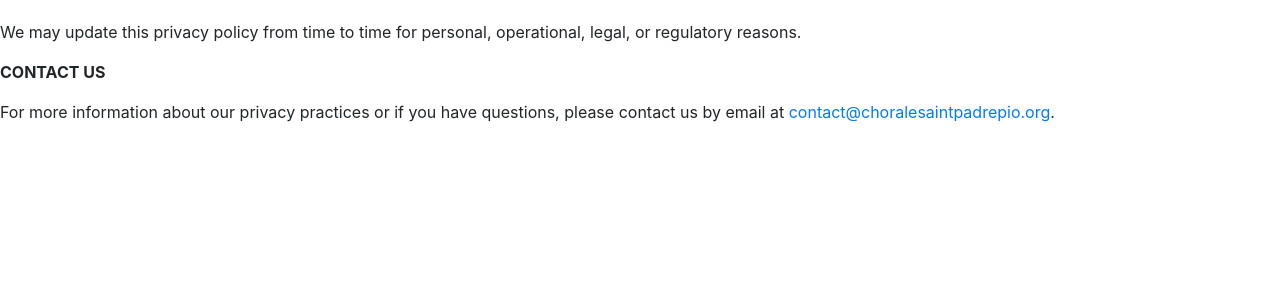
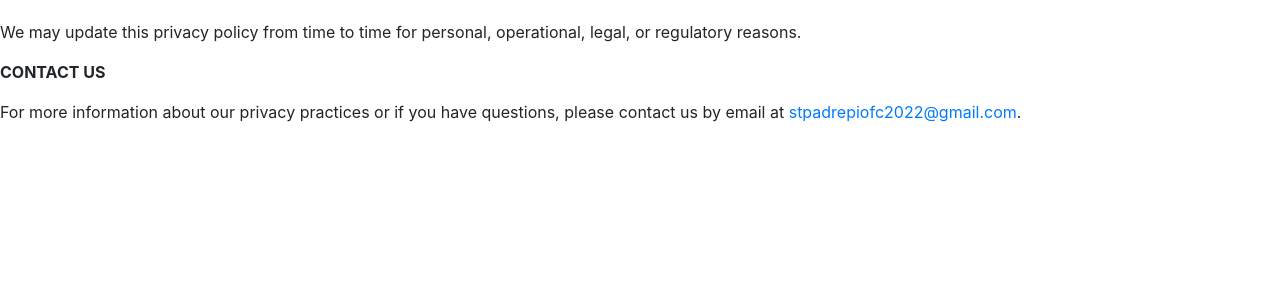
Before and after one commit to st-ppchoir/padrepiochoir, a Jekyll site: the page built from legal.md, in a window 1280 px wide. Shown: the part 186-481 px from the top of the page. Built offline with Jekyll 4.4.1, drawn with Linux system fonts in a browser that asks for light colours; nearby versions of some CDN libraries; some web fonts are replaced; library files that are not in the unit come from our copies.

Commit message:
Update email address in configuration file

```diff
--- a/_config.yml
+++ b/_config.yml
@@ -4,7 +4,7 @@ url    : "https://st-ppchoir.github.io" # e.g. https://yourusername.github.io
 baseurl: "/padrepiochoir" # e.g. /chorale-saint-padre-pio (if not root domain)
 
 title      : "Chorale Saint Padre Pio"
-email      : contact@choralesaintpadrepio.org
+email      : stpadrepiofc2022@gmail.com
 description: "Chorale Saint Padre Pio de la Paroisse de Kansanga - Louange et musique sacrée"
 author     : "Chorale Saint Padre Pio"
 logo:
```
